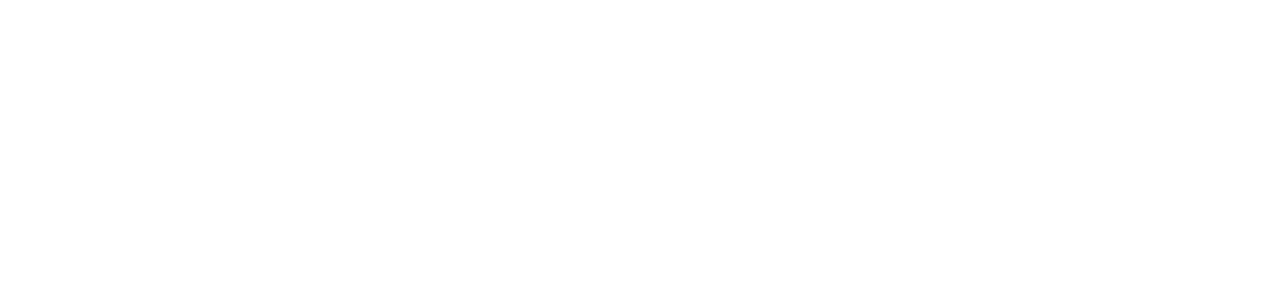
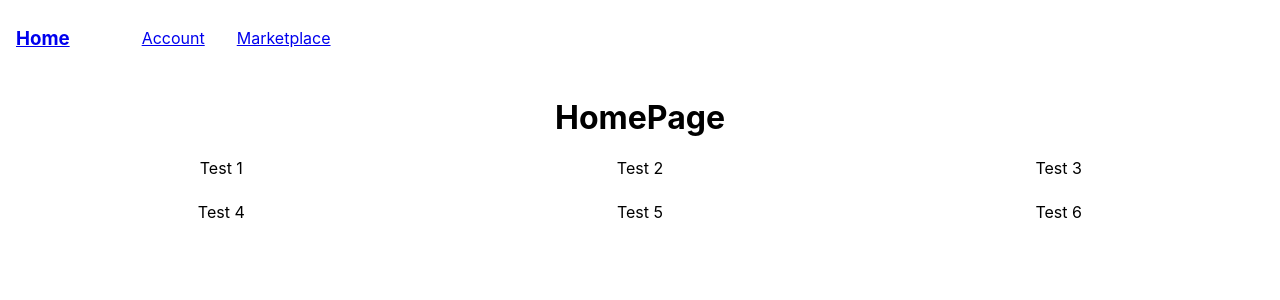
Before and after one commit to cwils021/image-mrkt, a React (Create React App) app in the folder client/: page / in a window 1280 px wide. Shown: the top 300 px of the page. Built offline with nearby package versions, Linux system fonts and the light colour scheme.

Commit message:
Add NavBar and Grid to homepage

```diff
--- a/client/package.json
+++ b/client/package.json
@@ -3,6 +3,8 @@
   "version": "0.1.0",
   "private": true,
   "dependencies": {
+    "@material-ui/core": "^4.11.4",
+    "@material-ui/icons": "^4.11.2",
     "@testing-library/dom": "^7.31.0",
     "@testing-library/jest-dom": "^5.11.4",
     "@testing-library/react": "^11.1.0",
--- a/client/src/App.css
+++ b/client/src/App.css
@@ -1,5 +1,7 @@
 .App {
   text-align: center;
+  width: auto;
+  height: auto;
 }
 
 .App-logo {
--- a/client/src/App.tsx
+++ b/client/src/App.tsx
@@ -5,16 +5,21 @@
   Switch
 } from 'react-router-dom';
 import './App.css';
+import HomePage from './components/pages/HomePage';
 import  AccountPage  from './components/pages/AccountPage';
-
+import MarketPage from './components/pages/MarketPage';
+import NavBar from './components/NavBar/NavBar';
 
 function App() {
   return (
    <>
     <Router>
       <div className="App">
+        <NavBar/>
         <Switch>
+          <Route path='/' exact  component={HomePage} />
           <Route path='/Account' component={AccountPage} />
+          <Route path='/Market' component={MarketPage} />
         </Switch>
       </div>
      </Router>
--- /dev/null
+++ b/client/src/components/NavBar/NavBar.css
@@ -0,0 +1,26 @@
+.navbar-container {
+    display: inline-flex;
+    align-items: center;
+    justify-content: flex-start;
+    width: 100%
+}
+.home-link {
+    display: inline-flex;
+    align-items: center;
+    padding: 0.5rem 1rem;
+    height: 100%;
+}
+
+.navlink-container {
+    display: inline-flex;
+    justify-content: space-between;
+    align-items: center;
+}
+.nav-links {
+    color: #fff;
+    display: inline-flex;
+    align-items: center;
+    text-decoration: none;
+    padding: 0.5rem 1rem;
+    height: 100%;
+  }
--- a/client/src/components/NavBar/NavBar.tsx
+++ b/client/src/components/NavBar/NavBar.tsx
@@ -1,11 +1,31 @@
 //  FIXME CreateNavBar Component to be viewable on all pages
-//  TODO NavBar contains links to all pages
 //  TODO NavBar will Highlight the CurrentPage
 //  TODO Will display Users current Balance
+//  TODO Style the NavBar
+
+import React from 'react'
+import { Link } from "react-router-dom"
+import './NavBar.css'
 
 const NavBar = () => {
     return (
-        <h3>NavBar</h3>
+        <div className='navbar-container'>
+            <div className='home-link'>
+                    <h3>
+                        <Link to="/">Home</Link>
+                    </h3>
+            </div>
+            <div className='navlink-container'>
+                <ul>
+                    <li className='nav-links'>
+                        <Link to="/Account">Account</Link>
+                    </li>
+                    <li className='nav-links'>
+                        <Link to="/Market">Marketplace</Link>
+                    </li>
+                </ul>
+            </div>
+        </div>
     );
 };
 
--- a/client/src/components/pages/AccountPage.tsx
+++ b/client/src/components/pages/AccountPage.tsx
@@ -2,7 +2,7 @@
 //  FIXME User can view all relevant account info
 //  TODO User can See and add to balance
 //  TODO User can see all cards owned
-//  TODO User can see Open Trades
+//  TODO User can see Open
 import React from 'react';
 
 const AccountPage = () => {
@@ -10,7 +10,7 @@
         <div className="AccountPage">
             <h1>Account Page</h1>
         </div>
-    )
-}
+    );
+};
 
 export default AccountPage;
--- a/client/src/components/pages/HomePage.tsx
+++ b/client/src/components/pages/HomePage.tsx
@@ -4,9 +4,27 @@
 //  TODO User can view buy now buttons for card packs
 //  TODO Cards are added to users inventory
 
+import React from 'react'
+import { Container, Grow, Grid } from '@material-ui/core';
+
+
 const HomePage = () => {
     return (
-        <h1>HomePage</h1>
+        <>
+            <h1>HomePage</h1>
+            <Grow in>
+             <Container>
+                 <Grid container direction='row'  justify="space-around" alignItems="center" spacing={3}>
+                    <Grid item xs={12} md={4}>Test 1</Grid>
+                    <Grid item xs={12} md={4}>Test 2</Grid>
+                    <Grid item xs={12} md={4}>Test 3</Grid>
+                    <Grid item xs={12} md={4}>Test 4</Grid>
+                    <Grid item xs={12} md={4}>Test 5</Grid>
+                    <Grid item xs={12} md={4}>Test 6</Grid>
+                 </Grid>
+             </Container>
+            </Grow>
+       </>
     );
 };
 
--- a/client/src/components/pages/MarketPage.tsx
+++ b/client/src/components/pages/MarketPage.tsx
@@ -5,7 +5,7 @@
 
 const MarketPage = () => {
     return (
-        <h1>MarketPlace</h1>
+        <h1>Marketplace</h1>
     );
 };
 
--- a/client/src/index.tsx
+++ b/client/src/index.tsx
@@ -2,7 +2,6 @@
 import ReactDOM from 'react-dom';
 import './index.css';
 import App from './App';
-import reportWebVitals from './reportWebVitals';
 
 ReactDOM.render(
   <React.StrictMode>
```
Also changed, not shown: 1 other file (tests, documents, lock files or other folders).
